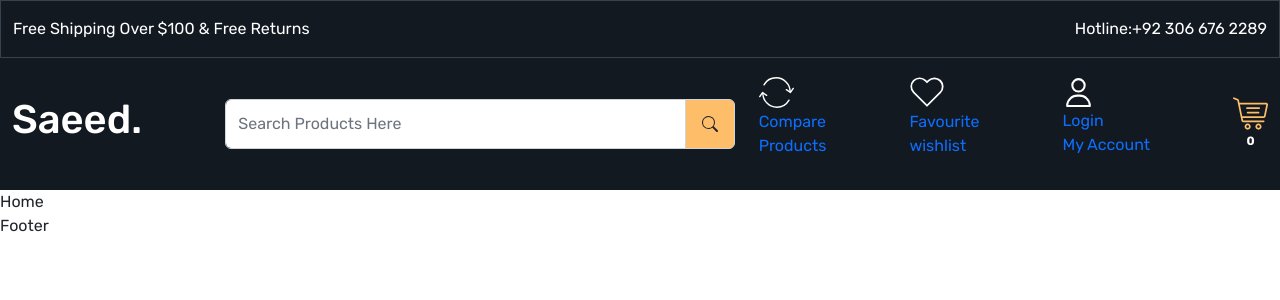
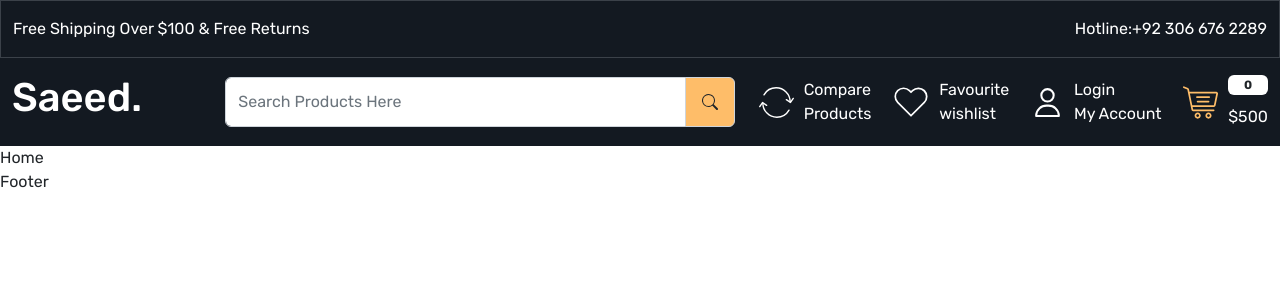
Before and after one commit to mirfan676/aws-react-hosting, a React (Create React App) app: page / in a window 1280 px wide. Shown: the top 300 px of the page. Built offline with nearby package versions, Linux system fonts and the light colour scheme.

Commit message:
header middle section completed

```diff
--- a/src/App.css
+++ b/src/App.css
@@ -20,6 +20,12 @@
   box-shadow: none;
   border-color: inherit;
 }
+.gap-10 {
+  gap: 10px;
+}
+.gap-15 {
+  gap: 15px;
+}
 
 /*Header Part Starts Here*/
 .header-top-strip {
--- a/src/components/Header.js
+++ b/src/components/Header.js
@@ -52,28 +52,29 @@
             <div className='col-5'>
               <div className='header-upper-links d-flex align-items-center justify-content-between'>
                 <div>
-                  <Link>
+                  <Link className='d-flex align-items-center gap-10 text-white'>
                     <img src='images/compare.svg' alt='compare'></img>
-                    <p> Compare <br /> Products</p>
+                    <p className='mb-0'> Compare <br /> Products</p>
                   </Link>
                 </div>
                 <div>
-                  <Link>
+                  <Link className='d-flex align-items-center gap-10 text-white'>
                     <img src='images/wishlist.svg' alt='wishlist'></img>
-                    <p> Favourite <br /> wishlist</p>
+                    <p className='mb-0'> Favourite <br /> wishlist</p>
                   </Link>
                 </div>
                 <div>
-                  <Link>
+                  <Link className='d-flex align-items-center gap-10 text-white'>
                     <img src='images/user.svg' alt='user'></img>
-                    <p> Login <br /> My Account</p>
+                    <p className='mb-0'> Login <br /> My Account</p>
                   </Link>
                 </div>
                 <div>
-                  <Link>
-                    <img src='images/cart.svg' alt='compare'></img>
-                    <div className='d-flex flex-column'>
-                      <span className='badge badge-warning'>0</span>
+                  <Link className='d-flex align-items-center gap-10 text-white'>
+                    <img src='images/cart.svg' alt='cart'></img>
+                    <div className='d-flex flex-column gap-10'>
+                      <span className='badge bg-white text-dark'>0</span>
+                      <p className='mb-0'>$500 </p>
                     </div>
                   </Link>
                 </div>
@@ -82,8 +83,6 @@
           </div>
         </div>
       </header>
-
-
     </>
   )
 }
```
